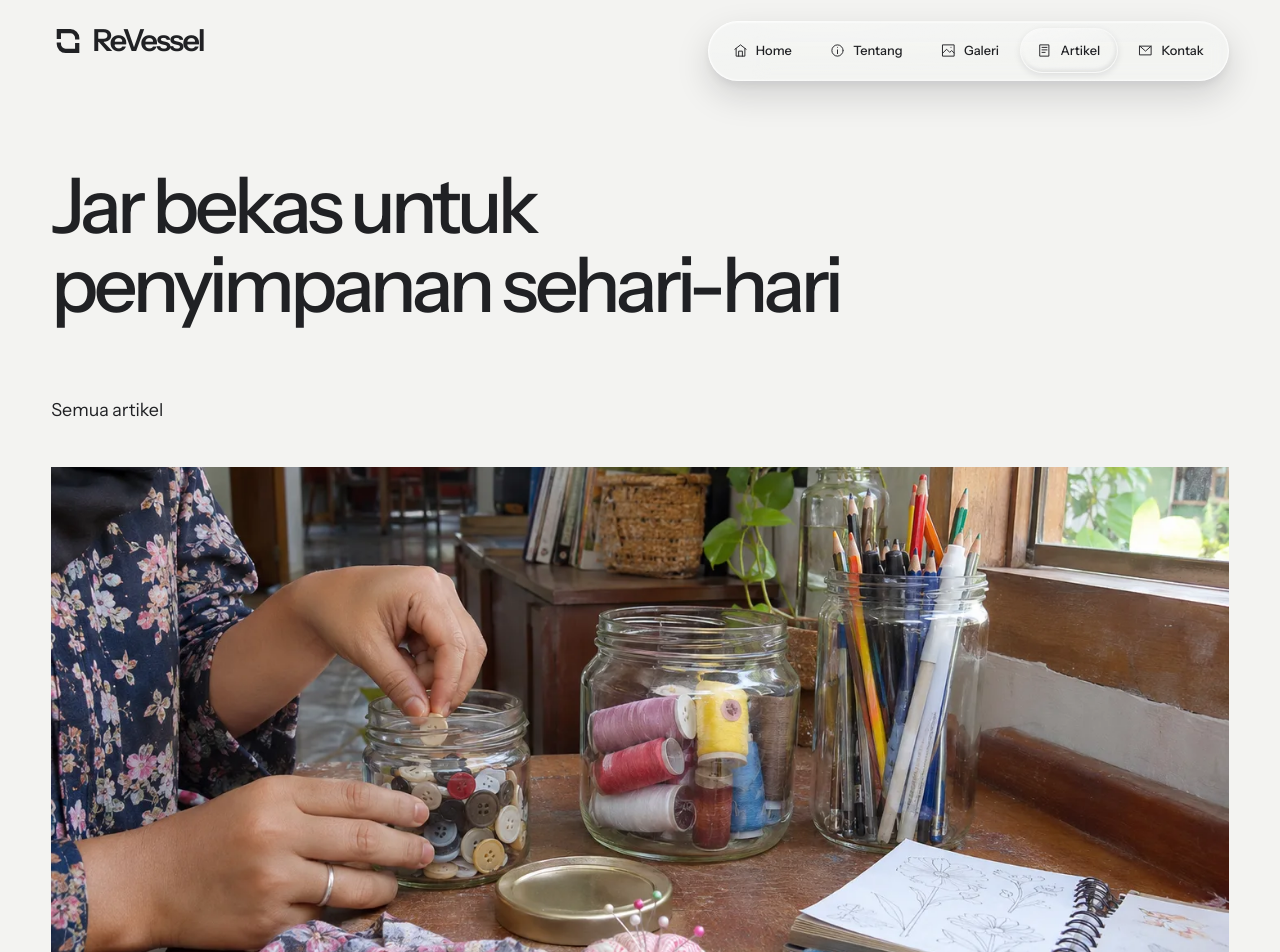
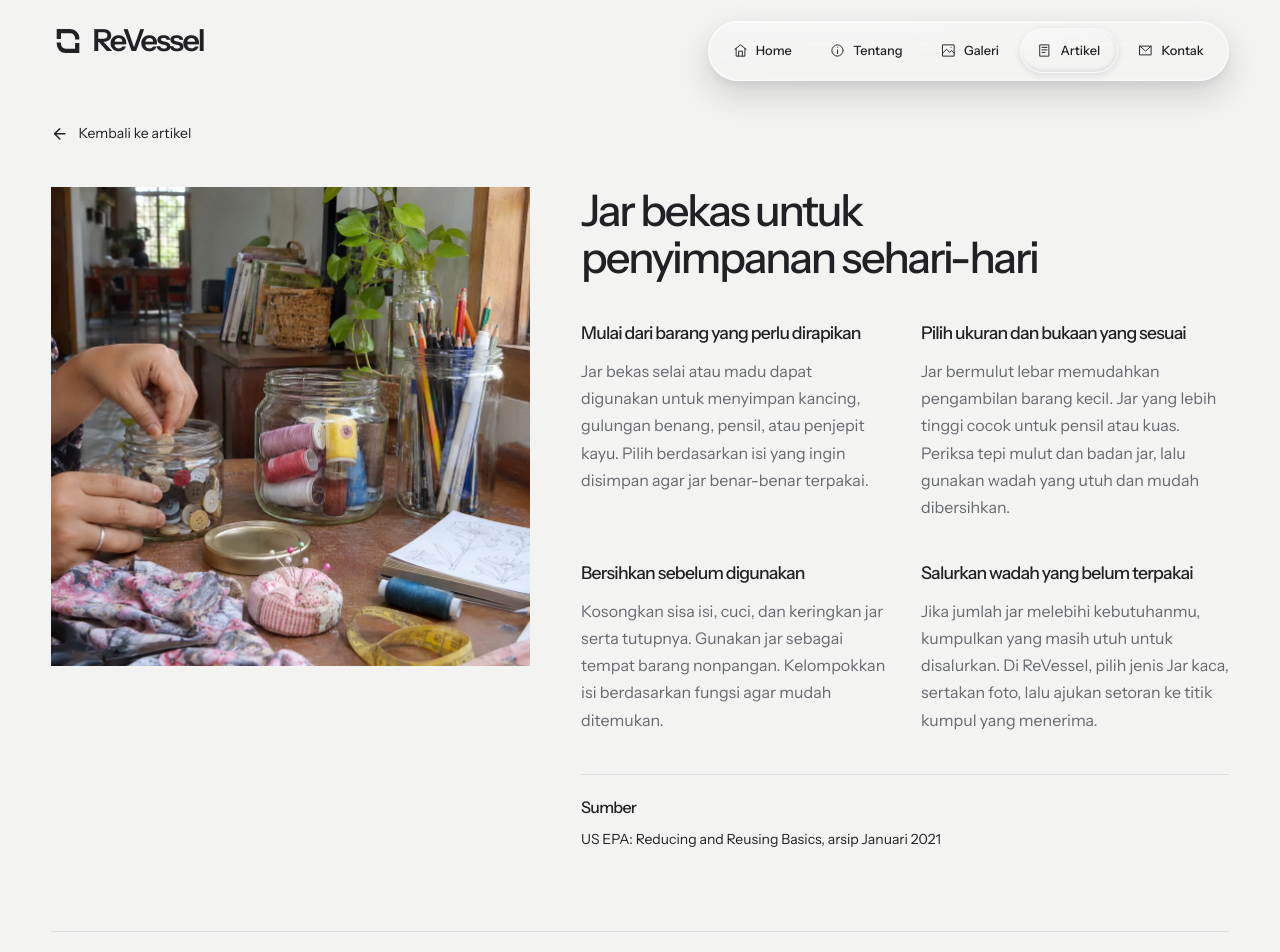
Before and after one commit to Ilyasrhmn/ReVessel, a Next.js app in the folder webdesign_HarusMenang_technoversary_vol.II/: page /artikel/jar-kaca-untuk-penyimpanan in a window 1280 px wide. Shown: the top 952 px of the page. Built offline with nearby package versions, Linux system fonts and the light colour scheme.

Commit message:
feat: refine article details and transitions

```diff
--- a/webdesign_HarusMenang_technoversary_vol.II/app/artikel/page.tsx
+++ b/webdesign_HarusMenang_technoversary_vol.II/app/artikel/page.tsx
@@ -14,19 +14,21 @@ export const metadata: Metadata = {
 export default function ArticlesPage() {
   return (
     <SiteFrame title="Artikel">
-      <div className={styles.articleList}>
+      <div className={styles.articleList} data-article-index="">
         {articles.map((article) => (
           <Link
             href={`/artikel/${article.slug}`}
             key={article.slug}
             className={styles.articleCard}
+            data-article-navigation=""
           >
             <div className={styles.cardImage}>
               <Image
                 src={article.image}
-                alt=""
+                alt={article.alt}
                 fill
                 sizes="(max-width:760px) 90vw, 45vw"
+                data-article-photo={article.slug}
               />
             </div>
             <h2>{article.title}</h2>
--- a/webdesign_HarusMenang_technoversary_vol.II/app/pages.module.css
+++ b/webdesign_HarusMenang_technoversary_vol.II/app/pages.module.css
@@ -119,58 +119,15 @@
 }
 .cardImage img {
   object-fit: cover;
-  transition: transform 400ms var(--ease-out);
 }
 .articleCard:nth-child(2) img {
   object-position: 50% 57%;
-}
-.articleCard:hover img {
-  transform: scale(1.03);
 }
 .articleCard h2 {
   font-size: clamp(1.4rem, 2.3vw, 2.1rem);
   line-height: 1.2;
   font-weight: 450;
   margin-top: 1.25rem;
-}
-.articleImage {
-  position: relative;
-  aspect-ratio: 2.3;
-  margin-block: 2rem 4rem;
-}
-.articleImage img {
-  object-fit: cover;
-  object-position: center 58%;
-}
-.prose {
-  max-width: 65ch;
-  margin-inline: auto;
-}
-.prose section + section {
-  margin-top: 2.8rem;
-}
-.prose h2 {
-  font-size: 1.7rem;
-  font-weight: 500;
-  margin-bottom: 1rem;
-}
-.prose p {
-  line-height: 1.8;
-  color: #50545a;
-}
-.sources {
-  border-top: 1px solid var(--color-line);
-  padding-top: 2rem;
-}
-.sources ul {
-  list-style: none;
-}
-.sources a {
-  display: inline-block;
-  padding-block: 0.5rem;
-  text-decoration: underline;
-  text-underline-offset: 4px;
-  font-size: 0.9rem;
 }
 .footer {
   display: flex;
@@ -233,16 +190,6 @@
   .galleryGrid figure:nth-child(2) .galleryPhoto {
     aspect-ratio: 1;
   }
-  .articleImage {
-    aspect-ratio: 1.3;
-    margin-bottom: 2.5rem;
-  }
-  .prose h2 {
-    font-size: 1.4rem;
-  }
-  .prose p {
-    font-size: 1rem;
-  }
   .footer {
     display: block;
     padding-block-end: calc(5rem + max(1rem, env(safe-area-inset-bottom)));
@@ -252,14 +199,6 @@
     margin-top: 1rem;
   }
 }
-@media (prefers-reduced-motion: reduce) {
-  .cardImage img {
-    transition: none;
-  }
-  .articleCard:hover img {
-    transform: none;
-  }
-}
 
 .galleryLink { display: block; text-decoration: none; }
 .galleryLink:focus-visible { outline: 2px solid var(--color-focus); outline-offset: 6px; }
--- /dev/null
+++ b/webdesign_HarusMenang_technoversary_vol.II/app/ui/article-detail.module.css
@@ -0,0 +1,73 @@
+.main {
+  justify-content: flex-start;
+  padding-block-end: 5rem;
+}
+.layout {
+  display: grid;
+  grid-template-columns: minmax(0, .85fr) minmax(0, 1.15fr);
+  align-items: start;
+  gap: clamp(2rem, 4vw, 4.5rem);
+}
+.photo {
+  position: relative;
+  aspect-ratio: 1;
+  max-block-size: calc(100svh - 11rem);
+  background: var(--color-line);
+}
+.photo img { object-fit: cover; }
+.copy h1 {
+  font-size: clamp(2rem, 3.4vw, 3.6rem);
+  font-weight: 500;
+  line-height: 1.08;
+  letter-spacing: -.05em;
+  text-wrap: balance;
+}
+.sections {
+  display: grid;
+  grid-template-columns: repeat(2, minmax(0, 1fr));
+  gap: 2.5rem 2rem;
+  margin-block-start: 2.5rem;
+}
+.sections h2 {
+  font-size: 1.1rem;
+  font-weight: 500;
+  line-height: 1.4;
+  text-wrap: balance;
+}
+.sections p {
+  margin-block-start: .75rem;
+  font-size: 1rem;
+  line-height: 1.7;
+  color: var(--color-muted);
+}
+.sources {
+  margin-block-start: 2.5rem;
+  padding-block-start: 1.5rem;
+  border-block-start: 1px solid var(--color-line);
+}
+.sources h2 { font-size: 1rem; font-weight: 500; }
+.sources ul { list-style: none; margin-block-start: .5rem; }
+.sources li + li { margin-block-start: .3rem; }
+.sources a {
+  display: inline;
+  font-size: .875rem;
+  line-height: 1.7;
+  text-decoration: none;
+  overflow-wrap: anywhere;
+}
+@media (max-width: 1000px) and (min-width: 761px) {
+  .layout { grid-template-columns: minmax(0, .75fr) minmax(0, 1.25fr); gap: 2rem; }
+  .sections { gap: 2rem 1.5rem; }
+}
+@media (max-width: 760px) {
+  .layout { grid-template-columns: minmax(0, 1fr); gap: 1.75rem; }
+  .photo { aspect-ratio: 3 / 2; max-block-size: none; }
+  .copy h1 { font-size: clamp(2rem, 7vw, 3rem); }
+  .sections { margin-block-start: 2rem; gap: 2rem; }
+}
+@media (max-width: 540px) {
+  .sections { grid-template-columns: minmax(0, 1fr); }
+}
+@media (max-height: 550px) {
+  .photo { max-block-size: none; }
+}
--- a/webdesign_HarusMenang_technoversary_vol.II/app/ui/article-detail.tsx
+++ b/webdesign_HarusMenang_technoversary_vol.II/app/ui/article-detail.tsx
@@ -1,48 +1,46 @@
 import Image from "next/image";
 import Link from "next/link";
-import SiteFrame from "./site-frame";
+import { ArrowLeft } from "lucide-react";
+import { SiteFooter } from "./site-frame";
 import { articles } from "../content";
-import styles from "../pages.module.css";
+import shared from "../galeri/gallery-detail.module.css";
+import styles from "./article-detail.module.css";
 
-export default function ArticleDetail({
-  article,
-}: {
-  article: (typeof articles)[number];
-}) {
+export default function ArticleDetail({ article }: { article: (typeof articles)[number] }) {
   return (
-    <SiteFrame title={article.title}>
-      <Link href="/artikel" className={`${styles.textLink} link-reveal`}>
-        <span>Semua artikel</span>
+    <>
+      <main id="main" data-article-detail={article.slug} tabIndex={-1} className={`${shared.main} ${styles.main} page-shell`}>
+        <Link href="/artikel/" className={shared.back} data-article-navigation="">
+          <ArrowLeft aria-hidden="true" />Kembali ke artikel
         </Link>
-      <div className={styles.articleImage}>
-        <Image
-          src={article.image}
-          alt={article.alt}
-          fill
-          priority
-          sizes="(max-width: 760px) 90vw, 1100px"
-        />
+        <article className={styles.layout}>
+          <div className={styles.photo}>
+            <Image src={article.image} alt={article.alt} fill priority sizes="(max-width:760px) 92vw, 40vw" data-article-photo={article.slug} />
           </div>
-      <article className={styles.prose}>
+          <div className={styles.copy}>
+            <h1>{article.title}</h1>
+            <div className={styles.sections}>
               {article.sections.map((section) => (
                 <section key={section.title}>
                   <h2>{section.title}</h2>
                   <p>{section.text}</p>
                 </section>
               ))}
-        <section className={styles.sources}>
-          <h2>Sumber</h2>
+            </div>
+            <section className={styles.sources} aria-labelledby="article-sources">
+              <h2 id="article-sources">Sumber</h2>
               <ul>
                 {article.sources.map((source) => (
                   <li key={source.href}>
-                <a href={source.href}>
-                  {source.label}
-                </a>
+                    <a href={source.href} className="link-reveal" target="_blank" rel="noopener noreferrer">{source.label}</a>
                   </li>
                 ))}
               </ul>
             </section>
+          </div>
         </article>
-    </SiteFrame>
+      </main>
+      <SiteFooter />
+    </>
   );
 }
```
Lines whose indentation alone changed are shown as unchanged.
